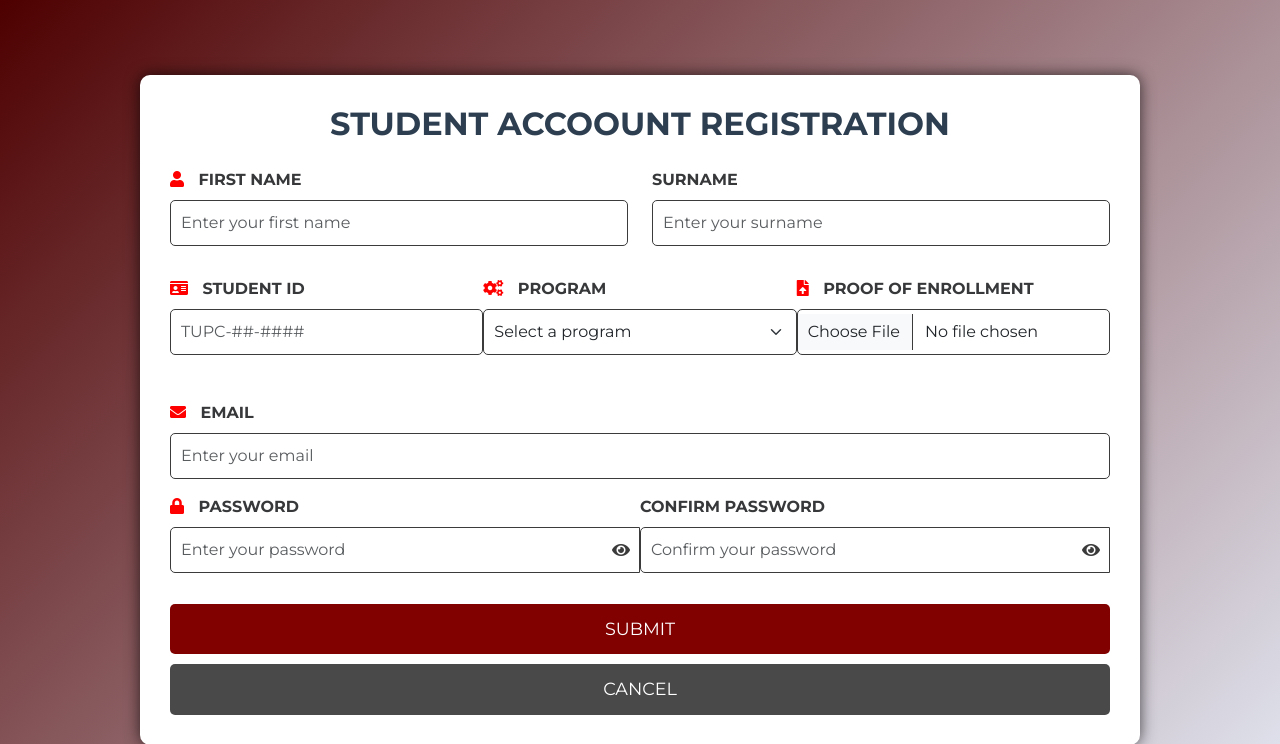
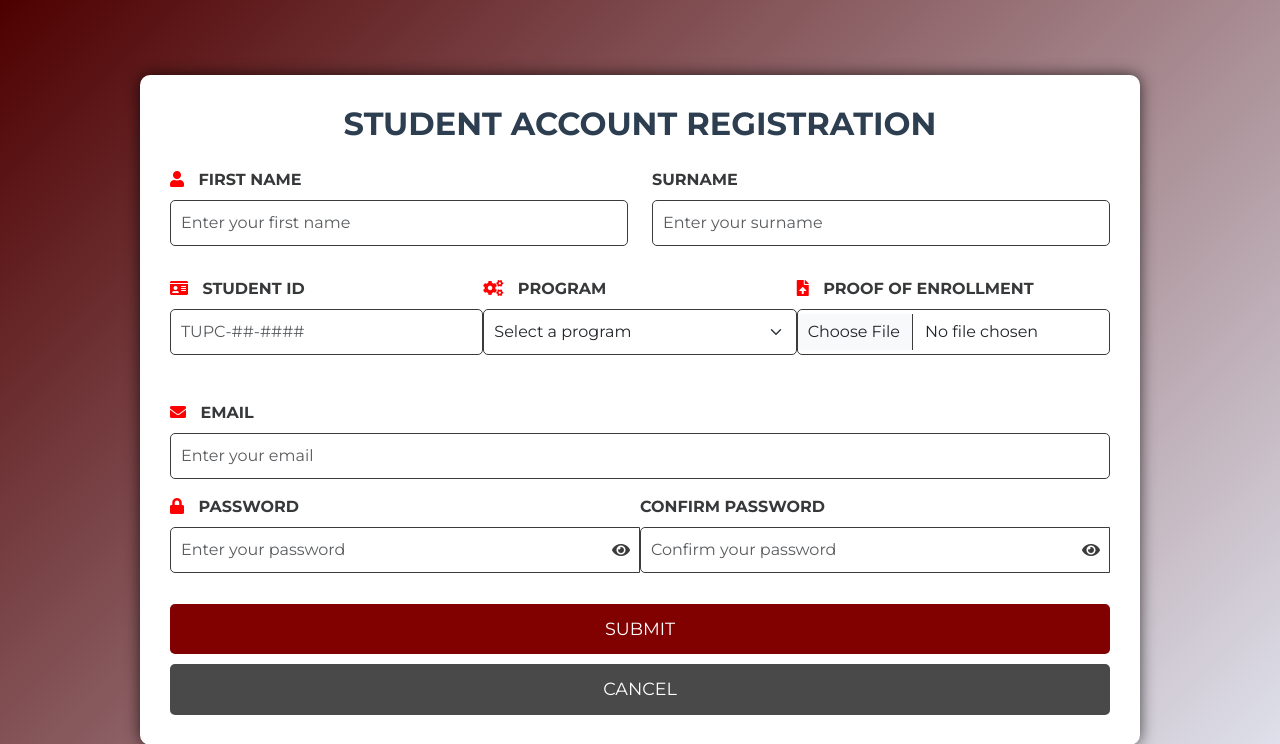
Before and after one commit to marksymonm/TUPCLaboratoryEquipmentBorrowingSystem, a Django app: page /register/ in a window 1280 px wide. Shown: the top 744 px of the page. Run offline with Django 5.2, Linux system fonts and the light colour scheme; data that the repository does not hold is empty.

Commit message:
Update account-register_student.html

```diff
--- a/TUPCLabEquipment/TUPCLaboratoryEquipment/templates/TUPCLaboratoryEquipment/account-register_student.html
+++ b/TUPCLabEquipment/TUPCLaboratoryEquipment/templates/TUPCLaboratoryEquipment/account-register_student.html
@@ -14,7 +14,7 @@
 </head>
 <body>
     <div class="container">
-        <h2 class="mb-4">STUDENT ACCOOUNT REGISTRATION</h2>
+        <h2 class="mb-4">STUDENT ACCOUNT REGISTRATION</h2>
 
         <form action="{% url 'register_student' %}" method="post" enctype="multipart/form-data">
             {% csrf_token %}
```
